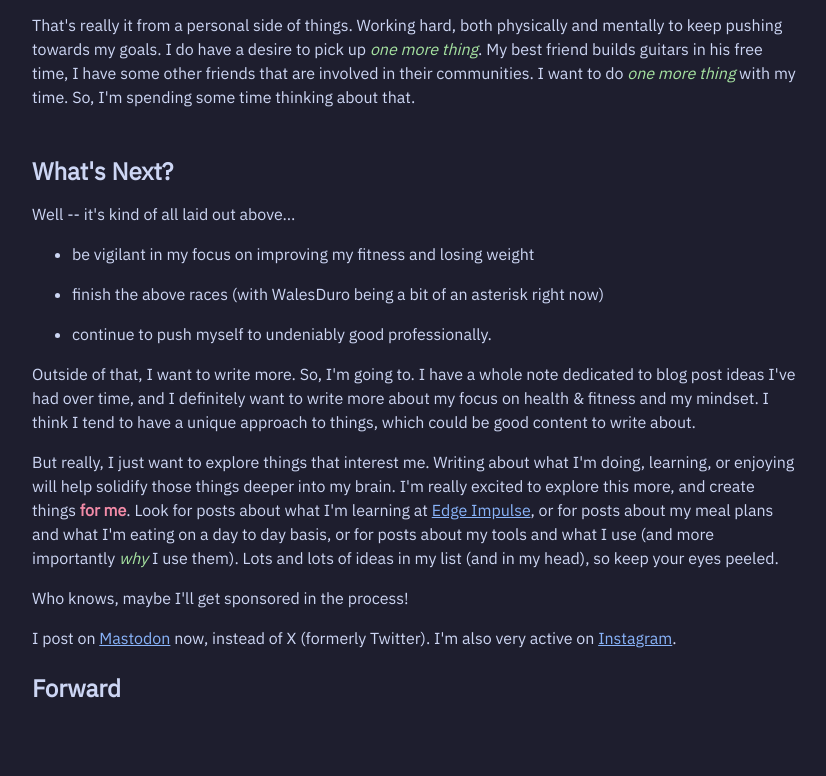
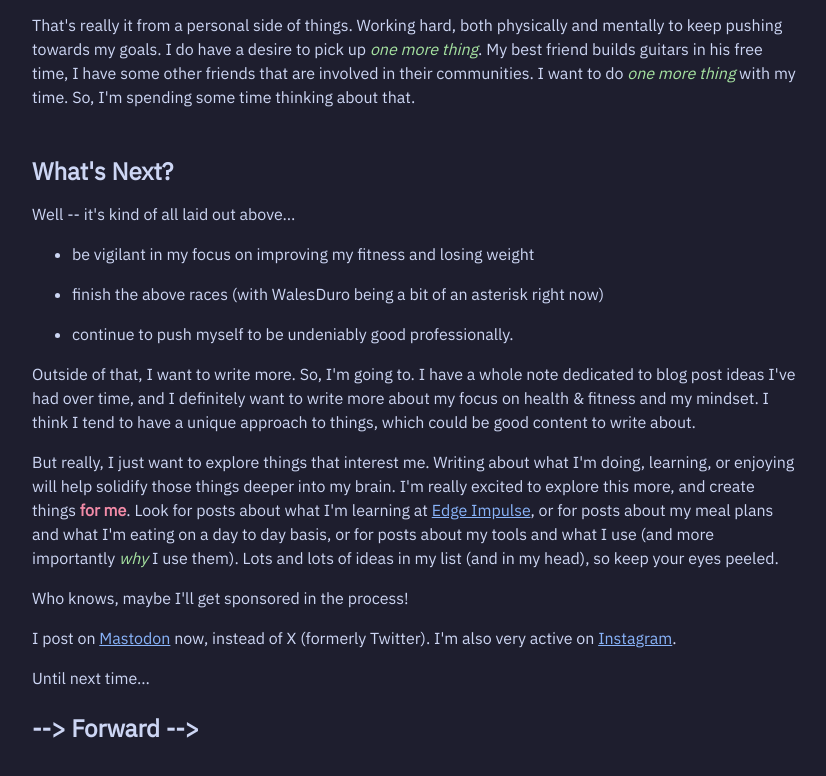
Before and after one commit to hhheath/personal-site, an Eleventy site: page src/posts/update-2024-11-17.md in a window 1280 px wide. Shown: the part 2055-2831 px from the top of the page, without its empty margins (224-1050 px from the left). Built offline with nearby package versions, Linux system fonts and the light colour scheme; Eleventy itself is replaced by a stand-in of ours; files that its build step writes are made by us from their sources.

Commit message:
i forgot a word

```diff
--- a/src/posts/update-2024-11-17.md
+++ b/src/posts/update-2024-11-17.md
@@ -64,7 +64,7 @@ Well -- it's kind of all laid out above...
 
 - be vigilant in my focus on improving my fitness and losing weight
 - finish the above races (with WalesDuro being a bit of an asterisk right now)
-- continue to push myself to undeniably good professionally.
+- continue to push myself to be undeniably good professionally.
 
 Outside of that, I want to write more. So, I'm going to. I have a whole note dedicated to blog post ideas I've had over time, and I definitely want to write more about my focus on health & fitness and my mindset. I think I tend to have a unique approach to things, which could be good content to write about.
 
@@ -74,4 +74,6 @@ Who knows, maybe I'll get sponsored in the process!
 
 I post on [Mastodon](https://mastodon.social/@hheath_) now, instead of X (formerly Twitter). I'm also very active on [Instagram](https://instagram.com/heath.trains).
 
-# Forward
+Until next time...
+
+# --> Forward -->
```
